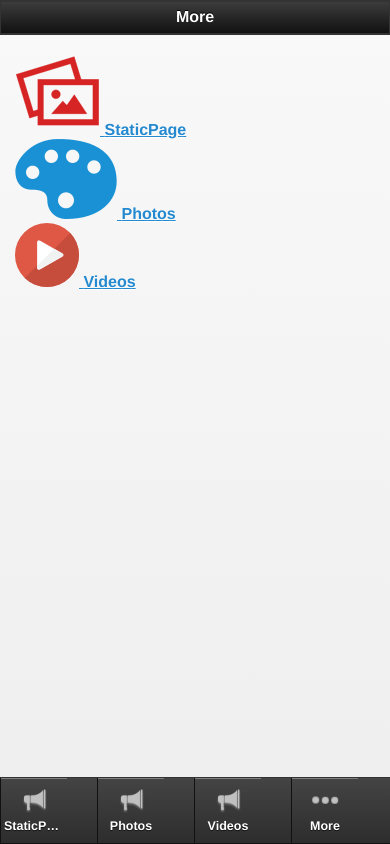
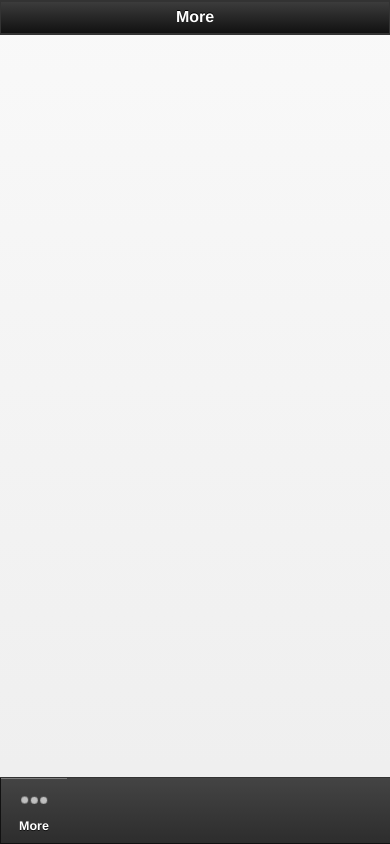
Before and after one commit to jarnailboparai/neha_12_newappinIE_455, a plain HTML site: page more.html in a window 390 px wide. Drawn offline with Linux system fonts and the light colour scheme.

Commit message:
neha_12_newappinIE_455

```diff
--- a/more.html
+++ b/more.html
@@ -94,33 +94,6 @@
 
                 <div class="right_menu">
 
-			<div class="app_feature_list">
-			<a class="item link" href="staticpage_2712.html" onclick="window.open('staticpage_2712.html','_self', 'location=yes')" >
-				<img src="images/staticpage.png " />
-		</a>
-		<a href="staticpage_2712.html" onclick="window.open('staticpage_2712.html','_self', 'location=yes')" >
-				<label>StaticPage</label>
-		</a>
-	</div>
-
-			<div class="app_feature_list">
-			<a class="item link" href="photosub_2713.html" onclick="window.open('photosub_2713.html','_self', 'location=yes')" >
-				<img src="images/photosub.png " />
-		</a>
-		<a href="photosub_2713.html" onclick="window.open('photosub_2713.html','_self', 'location=yes')" >
-				<label>Photos</label>
-		</a>
-	</div>
-
-			<div class="app_feature_list">
-			<a class="item link" href="video_2714.html" onclick="window.open('video_2714.html','_self', 'location=yes')" >
-				<img src="images/video.png " />
-		</a>
-		<a href="video_2714.html" onclick="window.open('video_2714.html','_self', 'location=yes')" >
-				<label>Videos</label>
-		</a>
-	</div>
-
 
 </div>
 
@@ -133,7 +106,7 @@
 
             <style> .nav-glyphish-example .ui-btn .ui-btn-inner { padding-top: 40px !important; width: 60px!important;}		.nav-glyphish-example .ui-btn .ui-icon { width: 30px!important; height: 30px!important; margin-left: -15px !important; box-shadow: none!important; -moz-box-shadow: none!important; -webkit-box-shadow: none!important; -webkit-border-radius: 0 !important; border-radius: 0 !important; }#tab1 .ui-icon { background:  url("icons_tech_1579.png") 50% 50% no-repeat; background-size: 50px 50px; }#tab2 .ui-icon { background:  url("icons_communication_1092.png") 50% 50% no-repeat; background-size: 50px 50px; }#tab3 .ui-icon { background:  url("64Px_-_504-11.png") 50% 50% no-repeat; background-size: 30px 30px; }#tab4 .ui-icon { background:  url("64Px_-_504-210.png") 50% 50% no-repeat; background-size: 30px 30px; }#tab5 .ui-icon { background:  url("more.png") 50% 50% no-repeat; background-size: 30px 30px; }</style>
 
-            <div data-role="footer" data-position="fixed" class="nav-glyphish-example" data-id="myfooter" data-theme="a" data-tap-toggle="false"><div data-role="navbar" class="nav-glyphish-example"><ul><li><a href="staticpage_2712.html" id="tab2" data-icon="custom" rel="external"  data-gourl="staticpage_2712.html" class="" onclick="window.open('staticpage_2712.html','_self', 'location=yes')">StaticPage</a></li><li><a href="photosub_2713.html" id="tab2" data-icon="custom" rel="external"  data-gourl="photosub_2713.html" class="" onclick="window.open('photosub_2713.html','_self', 'location=yes')">Photos</a></li><li><a href="video_2714.html" id="tab2" data-icon="custom" rel="external"  data-gourl="video_2714.html" class="" onclick="window.open('video_2714.html','_self', 'location=yes')">Videos</a></li><li><a href="more.html" id="tab5" data-icon="custom" rel="external">More</a></li></ul></div></div>
+            <div data-role="footer" data-position="fixed" class="nav-glyphish-example" data-id="myfooter" data-theme="a" data-tap-toggle="false"><div data-role="navbar" class="nav-glyphish-example"><ul><li><a href="more.html" id="tab5" data-icon="custom" rel="external">More</a></li></ul></div></div>
 
         </div>
 
```
Also changed, not shown: index.html (+0 -27 lines).
